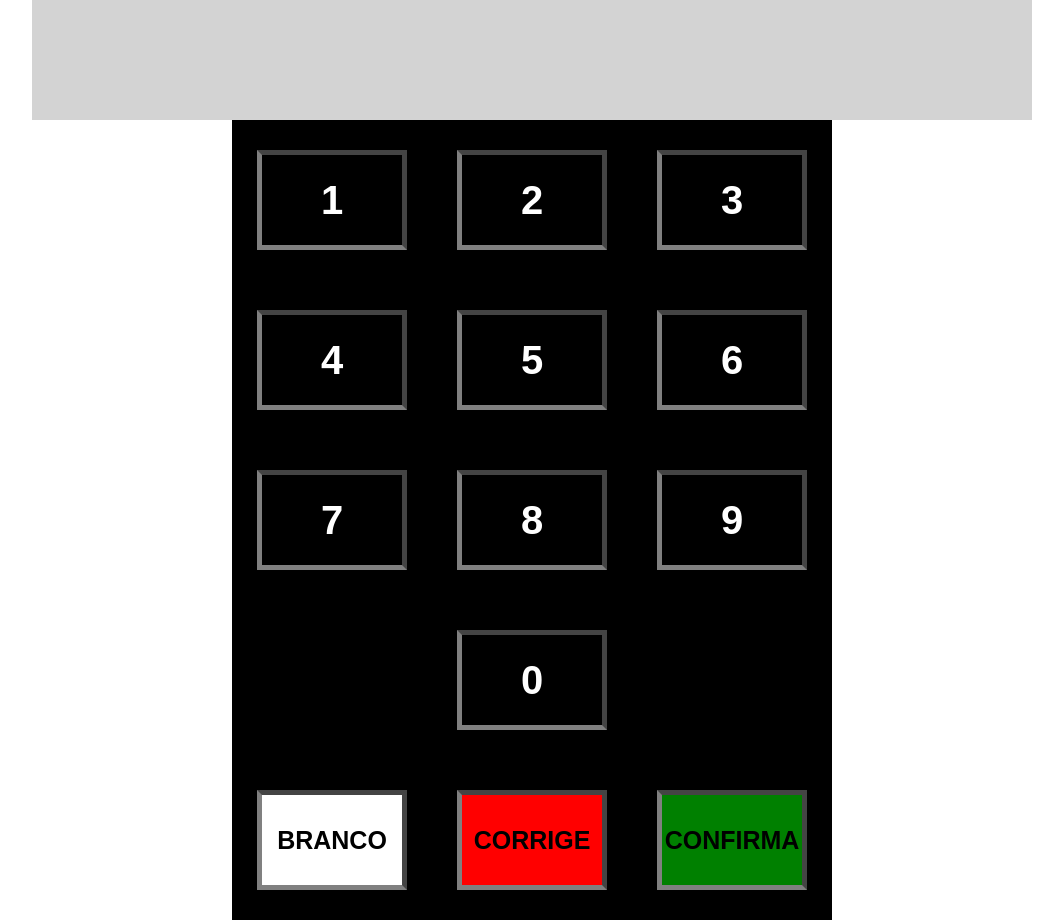
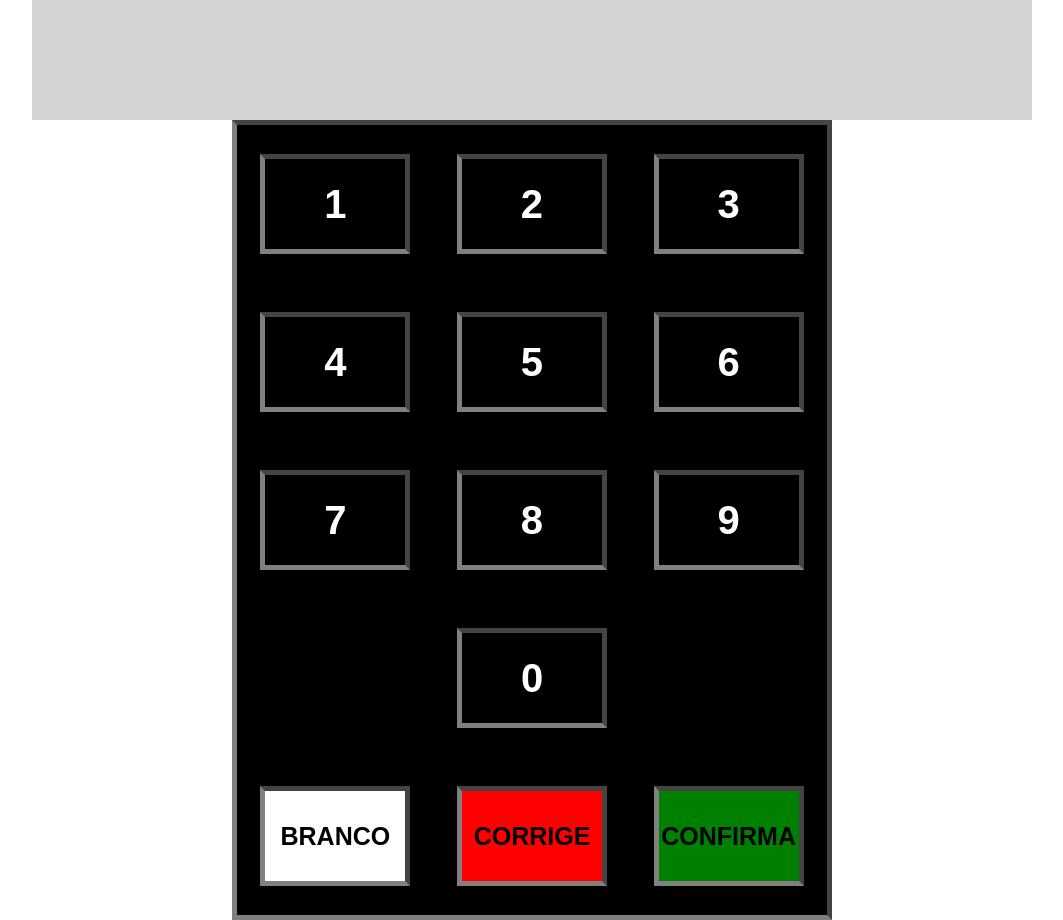
Before and after one commit to gusvicenzi/urnaEletronica, a React (Create React App) app: page / in a window 1280 px wide. Shown: the part 680-1600 px from the top of the page, without its empty margins (108-1171 px from the left). Built offline with nearby package versions, Linux system fonts and the light colour scheme.

Commit message:
Change keyboard style

```diff
--- a/src/styles/keyboard.css
+++ b/src/styles/keyboard.css
@@ -3,6 +3,13 @@
   flex-direction: column;
   flex-basis: 60rem;
   height: 80rem;
+
+  border-width: 5px;
+  border-style: solid;
+  border-bottom-color: grey;
+  border-left-color: grey;
+  border-top-color: rgb(68, 68, 68);
+  border-right-color: rgb(68, 68, 68);
 
   display: flex;
   justify-content: space-around;
```
